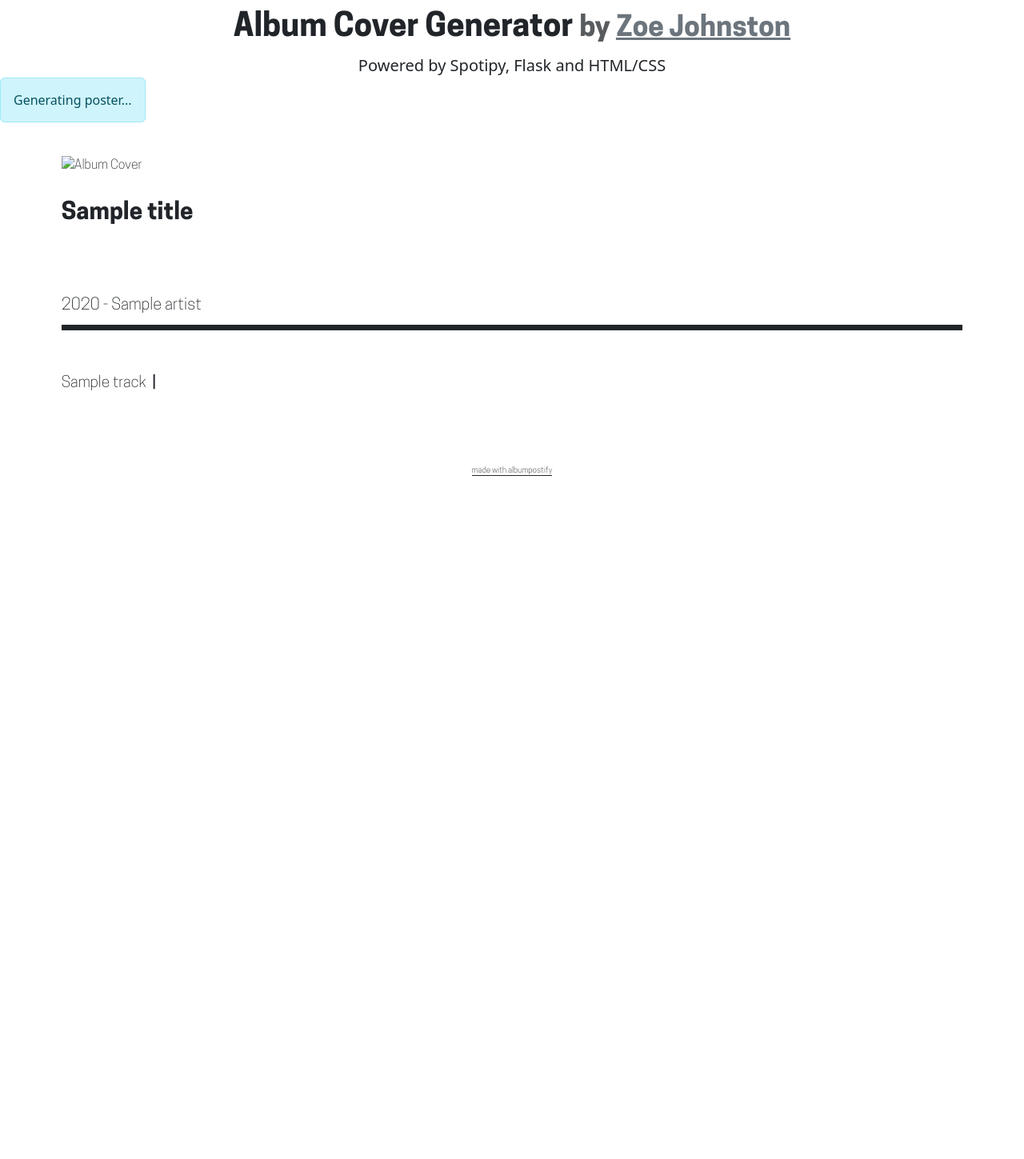
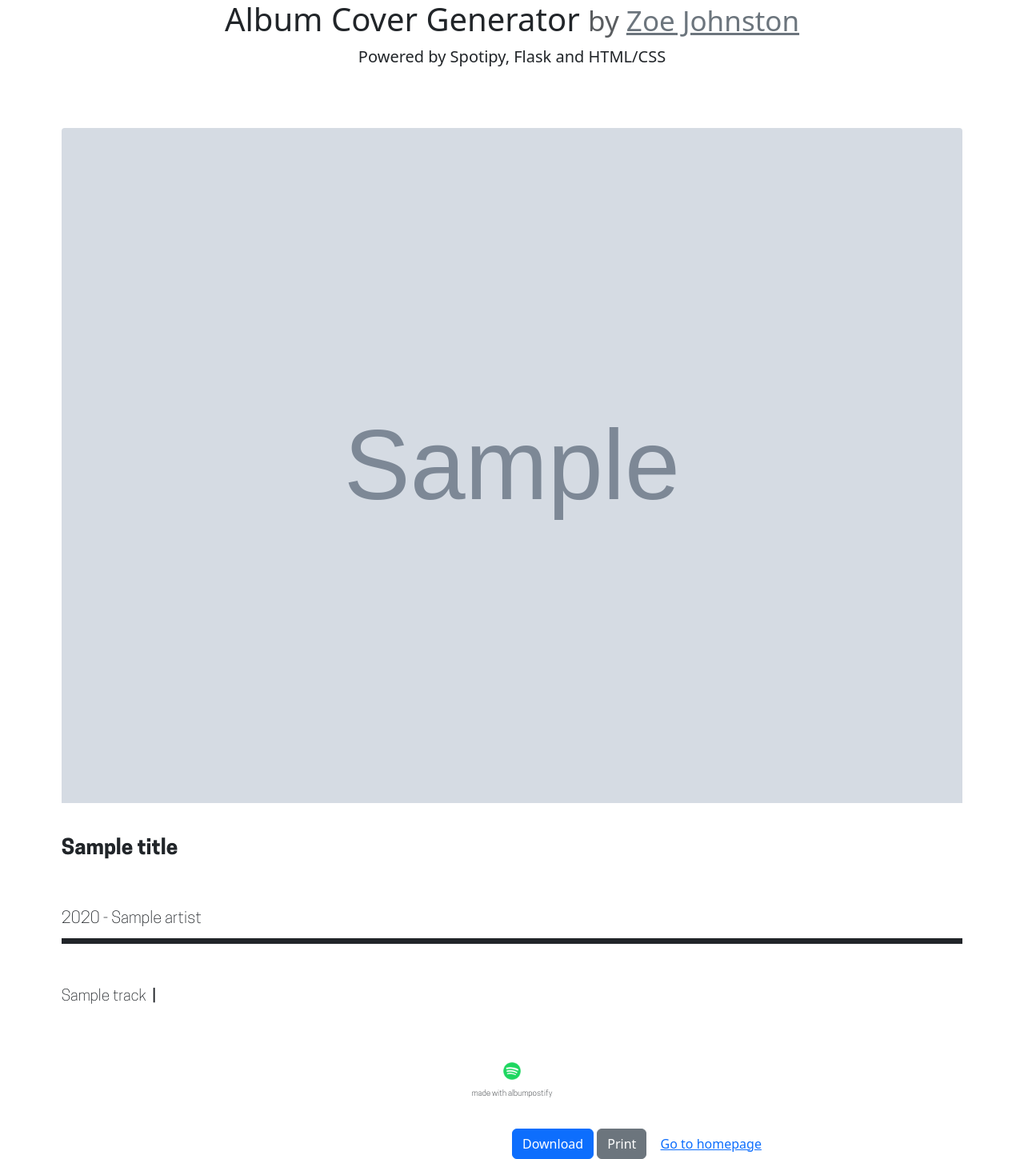
Before and after one commit to ZoeJ2020/album-poster-generator, a Flask app: template templates/poster.html in a window 1280 px wide. Shown: the whole page at 80% size. Before the commit the page ends 595 px from the top, so only its background shows below. Run offline with Flask 3, Linux system fonts and the light colour scheme; the template is opened without the code that fills it: most values are stand-ins (such as "Sample title", 1, 10 or a date in 2020); grey boxes marked "Sample" are stand-in pictures.

Commit message:
added spotify design changes

```diff
--- a/app.py
+++ b/app.py
@@ -1,21 +1,19 @@
-from flask import Flask, request, render_template, send_file
-import subprocess
+from flask import Flask, request, render_template
 import os
 import spotipy
-from spotipy.oauth2 import SpotifyOAuth
+from spotipy.oauth2 import SpotifyClientCredentials
 # Function to find albums by name
 import concurrent.futures
 
 # Set environment variables for Spotipy
 ID : str = os.getenv('SPOTIPY_CLIENT_ID')
 SECRET : str = os.getenv('SPOTIPY_CLIENT_SECRET')
-URI : str = os.getenv('SPOTIPY_REDIRECT_URI')
 
 # Spotipy authorization
-sp = spotipy.Spotify(auth_manager=SpotifyOAuth(client_id=ID,
-                                               client_secret=SECRET,
-                                               redirect_uri=URI,
-                                               scope="user-library-read"))
+sp = spotipy.Spotify(auth_manager=SpotifyClientCredentials(
+    client_id=ID,
+    client_secret=SECRET
+))
 
 class AlbumInformation:
     def __init__ (self, title, artist, released, track_list, track_count, album_id, image, url):
@@ -89,7 +87,7 @@
 
     return render_template('index.html', user_input=user_input, album_results=album_results)
 
-@app.route('/generate_poster', methods=['POST'])
+@app.route('/generate', methods=['POST'])
 def generate_poster():
     if request.method == 'POST':
         image = str(request.form['album_image'])
--- /dev/null
+++ b/static/generate.css
@@ -0,0 +1,18 @@
+#complete-poster{
+    display: none;
+}
+
+#download-button{
+    display: none;
+}
+
+#final-image{
+    width: 100% !important;
+    height: auto !important;
+}
+
+#final-image > img{
+    width: 80%;
+    margin: auto;
+    display: flex;
+}
--- a/static/posterStyle.css
+++ b/static/posterStyle.css
@@ -16,12 +16,6 @@
   font-weight: bold;
 }
 
-
-h1{
-padding-top: 1%;
-font-family: posterBold;
-}
-
 #poster-container{
   display: flex;
   flex-direction: column;
@@ -36,6 +30,7 @@
   margin: auto;
   width: 100%;
   padding-bottom: 30px;
+  border-radius: 4px;
 }
 
 .secondary{
@@ -51,18 +46,20 @@
 }
 
 #title-container{
-height: 73px;
+  height: 55px;
   margin-bottom: 4%;
 }
 
 #title{
   margin: 0;
-font-size: 184%;
-padding: 0 0 3% 0;
+  font-size: 26px;
+  padding: 0 0 0 0;
+  padding-top: 1%;
+  font-family: posterBold;
 }
 
 #tracklist-container{
-height: 160px;
+  height: 140px;
 }
 
 #tracklist{
@@ -82,10 +79,21 @@
   font-size: 10px;
 }
 
+footer > img{
+  width: 22px;
+  display: flex;
+  margin: auto;
+  padding-bottom: 10px;
+}
+
+footer > p{
+  margin-bottom: 0;
+}
+
 
 /* landscape poster CSS changes */
-#title-container.landscape{
-  height: 18%;
+#title-container.landscape > #title{
+  font-size: 38px
 }
 
 .poster-top-container.landscape, .poster-bottom-container.landscape{
--- a/templates/index.html
+++ b/templates/index.html
@@ -45,8 +45,8 @@
             {% for album in album_results %}
             <div class="album_container grid-item">
                 <div class="image_container">
-                    <img class="d-flex spotify-logo" style="width: 125px;" src="/static/logo/Spotify_Full_Logo_RGB_Green.png" width="50px" alt="">
-                    <img src="{{ album.image }}" alt="{{ album.title }} album cover" width="200">
+                    <img class="d-flex spotify-logo" src="/static/logo/Spotify_Full_Logo_RGB_Green.png" width="50px" alt="">
+                    <img class="album-image" src="{{ album.image }}" alt="{{ album.title }} album cover" width="200">
                 </div>
                 <ul class="text_list">
                     <p class="h5 album-title">{{ album.title }}</p>
@@ -98,7 +98,7 @@
                                 <div class="poster-modal-settings">
                                     <h2>Settings</h2>
                                     <!-- Form to generate the poster -->
-                                    <form class="poster-form" id="poster-form" method="POST" action="/generate_poster">
+                                    <form class="poster-form" id="poster-form" method="POST" action="/generate">
                                         <div class="form-group">
                                             <!-- hidden album info -->
                                             <input type="hidden" name="album_image" value="{{ album.image }}">
--- a/templates/poster.html
+++ b/templates/poster.html
@@ -2,7 +2,13 @@
 <html>
 <head>
     <link rel="stylesheet" href="/static/posterStyle.css">
+    <link rel="stylesheet" href="/static/generate.css">
     <link href="https://cdn.jsdelivr.net/npm/bootstrap@5.3.3/dist/css/bootstrap.min.css" rel="stylesheet" integrity="sha384-QWTKZyjpPEjISv5WaRU9OFeRpok6YctnYmDr5pNlyT2bRjXh0JMhjY6hW+ALEwIH" crossorigin="anonymous">
+
+    <script>
+        /*to prevent Firefox FOUC, this must be here*/
+        let FF_FOUC_FIX;
+    </script>
 </head>
 <body>
     <div class="container">
@@ -16,9 +22,7 @@
         Powered by Spotipy, Flask and HTML/CSS
     </p>
 
-    <span id="poster-alert" class="alert" role="alert"></span>
-
-    <div id="final-image"></div>
+    <div id="complete-poster"></div>
     <span hidden id="orientation">{{orientation}}</span>
     <span hidden id="theme">{{theme}}</span>
     <div id="poster-container">
@@ -42,9 +46,29 @@
                 </div>
             </div>
         </div>
-        <footer class="footer mt-auto"><span>made with albumpostify</span></footer>
+        <footer class="footer mt-auto"><img id="spotify-logo" src="/static/logo/Spotify_Primary_Logo_RGB_Green.png"><p>made with albumpostify</p></footer>
     </div>
-    <script src="/static/functions/generatePoster.js" type="module"></script>
+
+    <div class="results-container w-80 d-flex">
+        <div class="image-container w-50">
+            <div id="final-image"></div>
+        </div>
+        <div class="text-container w-50">
+            <h3 id="alert-heading"></h3>
+            <p id="alert-desc"></p>
+            <div id="option-container">
+                <button class="btn btn-primary d-inline" id="download-button">Download</button>
+                <button class="btn btn-secondary d-inline">Print</button>
+                <form action="/" method="GET" class="d-inline">
+                    <button type="submit" class="btn btn-link">Go to homepage</button>
+                </form>
+
+
+            </div>
+        </div>
+    </div>
+
+    <script src="/static/functions/generatePoster.js"></script>
 </body>
 <script src="https://cdn.jsdelivr.net/npm/html2canvas@1.4.1/dist/html2canvas.min.js"></script>
 </html>
```
Also changed, not shown: static/style.css (+26 -4 lines). Lines whose indentation alone changed are shown as unchanged.
